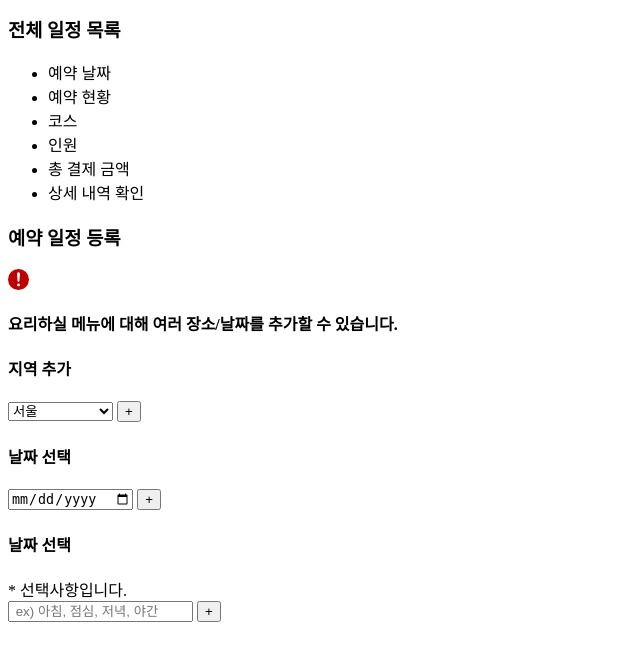
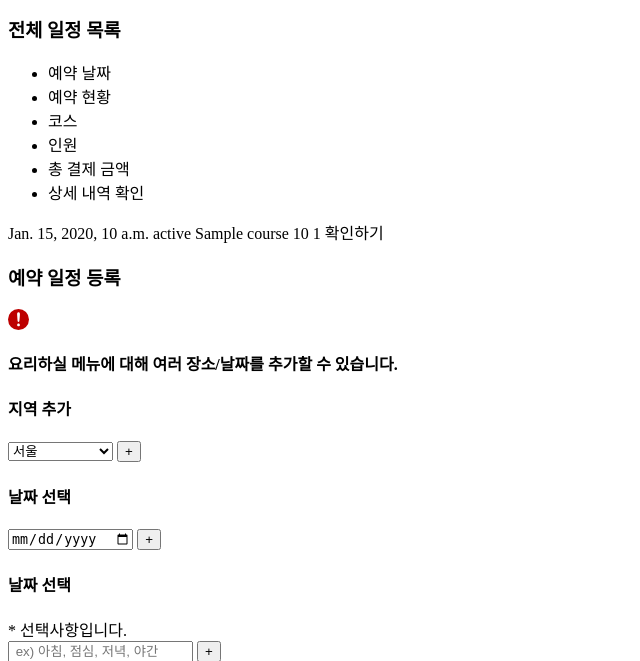
Before and after one commit to swonny/YOCHEF, a Django app: template yochef/chef/templates/chefSchedule.html in a window 1280 px wide. Shown: the part 892-1553 px from the top of the page, without its empty margins (0-640 px from the left). Before the commit the page ends 1514 px from the top, so only its background shows below. Run offline with Django 3.2, Linux system fonts and the light colour scheme; data comes from the database, SQL or seed files in the repository; the template is opened without the code that fills it: values that come from a table or form of the project are taken from there, most other values are stand-ins (such as "Sample title", 1, 10 or a date in 2020).

Commit message:
Zeus - Having scheduleList available on chefSchedule.html

```diff
--- a/yochef/chef/templates/chefSchedule.html
+++ b/yochef/chef/templates/chefSchedule.html
@@ -55,14 +55,14 @@
                     <li class="schedule-list__item list-item">상세 내역 확인</li>
                 </ul>
                 <div class="schedule-list__schedule-item-container">
-                    <!-- {% comment %}{% for book in books %}
-                        <span>{{book.registerDate}}</span>
-                        <span>{{book.status}}</span>
-                        <span>{{book.bookDetail.course}}</span>
-                        <span>{{book.bookDetail.amount}}</span>
-                        <span>{{book.totalPrice}}</span>
-                        <span><a href="{% url 'detail'%}"></a>확인하기</span>
-                    {% endfor%}{% endcomment %} -->
+                    {% for schedule in scheduleList %}
+                        <span>{{schedule.registerDate}}</span>
+                        <span>{{schedule.status}}</span>
+                        <span>{{schedule.course}}</span>
+                        <span>{{schedule.amount}}</span>
+                        <span>{{schedule.totalPrice}}</span>
+                        <span><a href="{% url 'chefScheduleDetail' schedule.scheduleID %}"></a>확인하기</span>
+                    {% endfor %}
                 </div>
             </div>
         </article>
```
